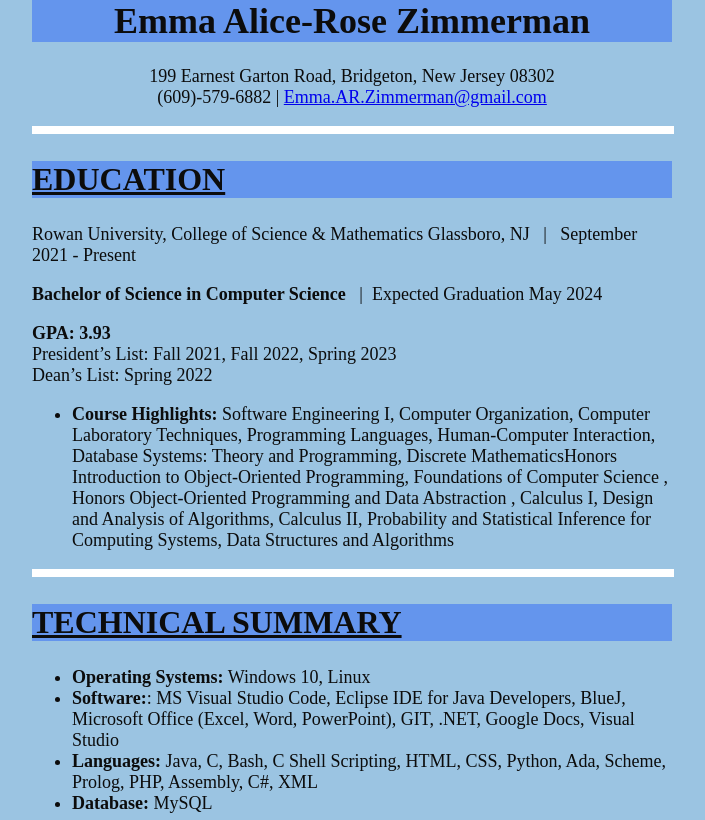
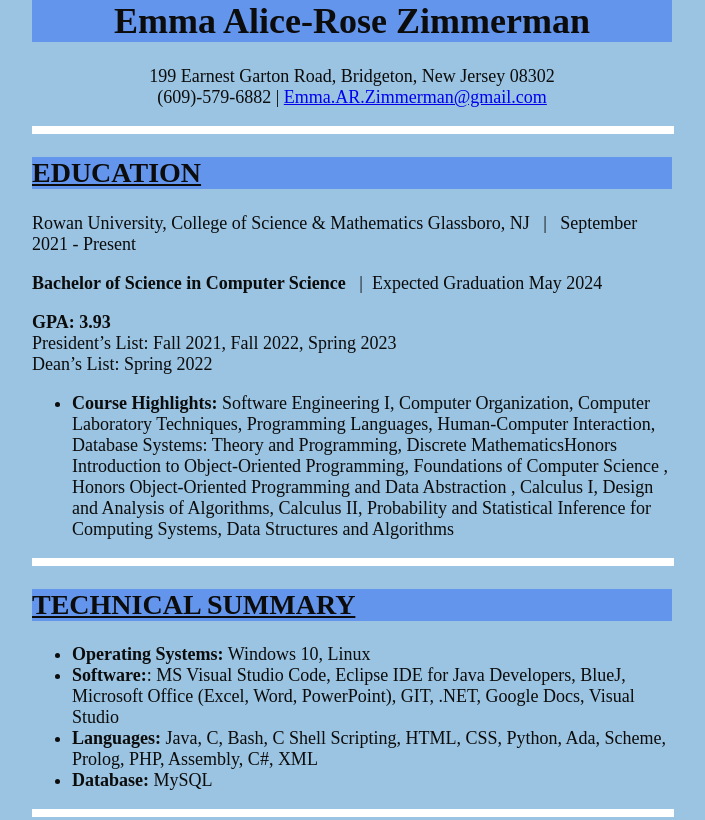
Before and after one commit to EmmaZim/EmmaZim.github.io, a plain HTML site: page index.html in a window 1280 px wide. Shown: the top 820 px of the page, without its empty margins (288-993 px from the left). Drawn offline with Linux system fonts and the light colour scheme.

Commit message:
css updates

```diff
--- a/resume.css
+++ b/resume.css
@@ -14,6 +14,6 @@ h1 {
 h2 {
     background-color: cornflowerblue;
     font-family: 'Times New Roman', Times, serif;
-    font-size: 32;
+    font-size: 28;
 }
 }
```
